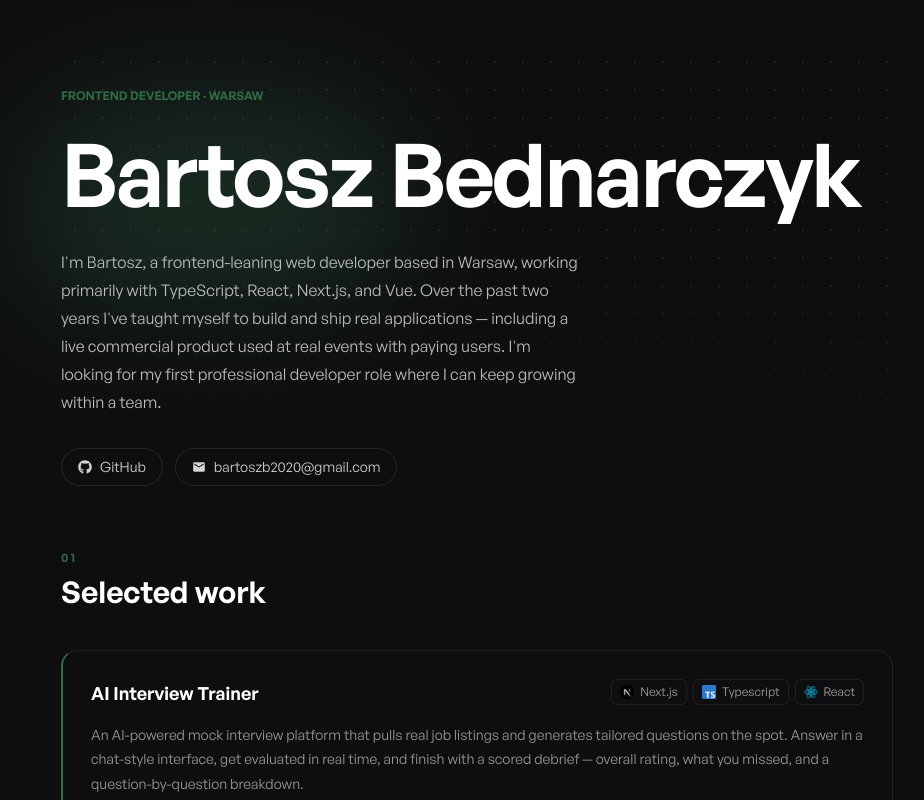
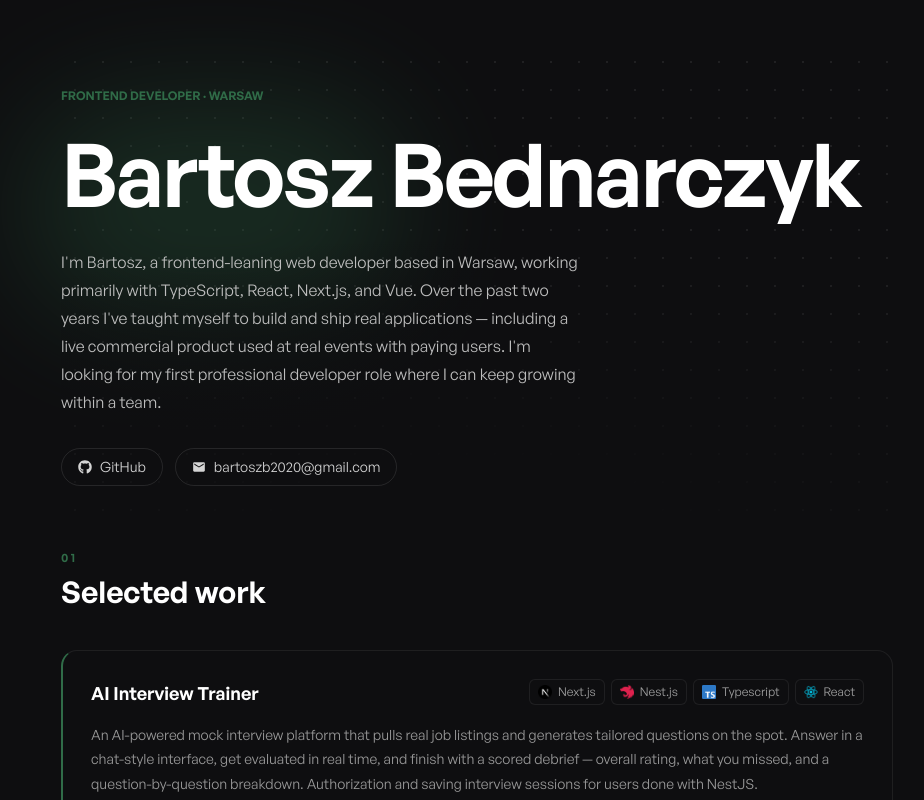
Before and after one commit to bartoszb0/portfolio, a React (Vite) app: page / in a window 1280 px wide. Shown: the top 800 px of the page, without its empty margins (163-1087 px from the left). Built offline with nearby package versions, Linux system fonts and the light colour scheme; the HTML template or start-up script is replaced by a standard one.

Commit message:
update ai-interview-trainer description, add nest img

```diff
--- a/src/components/SelectedProject.tsx
+++ b/src/components/SelectedProject.tsx
@@ -2,6 +2,7 @@ import { FaGithub, FaLink, FaLock } from "react-icons/fa";
 import { TbWorld } from "react-icons/tb";
 import djangoImg from "../../images/django.png";
 import javascriptImg from "../../images/javascript.png";
+import nestImg from "../../images/nest.png";
 import nextImg from "../../images/next.png";
 import postgresImg from "../../images/postgres.png";
 import pythonImg from "../../images/python.png";
@@ -39,6 +40,7 @@ export default function SelectedProject({
     "Next.js": nextImg,
     Supabase: supabaseImg,
     Vue: vueImg,
+    "Nest.js": nestImg,
   };
 
   return (
--- a/src/components/SelectedWork.tsx
+++ b/src/components/SelectedWork.tsx
@@ -12,10 +12,10 @@ export default function SelectedWork() {
       <div className="flex flex-col gap-5">
         <SelectedProject
           title="AI Interview Trainer"
-          description="An AI-powered mock interview platform that pulls real job listings and generates tailored questions on the spot. Answer in a chat-style interface, get evaluated in real time, and finish with a scored debrief — overall rating, what you missed, and a question-by-question breakdown."
+          description="An AI-powered mock interview platform that pulls real job listings and generates tailored questions on the spot. Answer in a chat-style interface, get evaluated in real time, and finish with a scored debrief — overall rating, what you missed, and a question-by-question breakdown. Authorization and saving interview sessions for users done with NestJS."
           github="https://github.com/bartoszb0/ai-interview"
           demo="https://ai-interview-trainer-five.vercel.app/"
-          technologies={["Next.js", "Typescript", "React"]}
+          technologies={["Next.js", "Nest.js", "Typescript", "React"]}
         />
         <SelectedProject
           title="ePhotobooth (Album Chwil)"
```
Also changed, not shown: images/nest.png (added).
